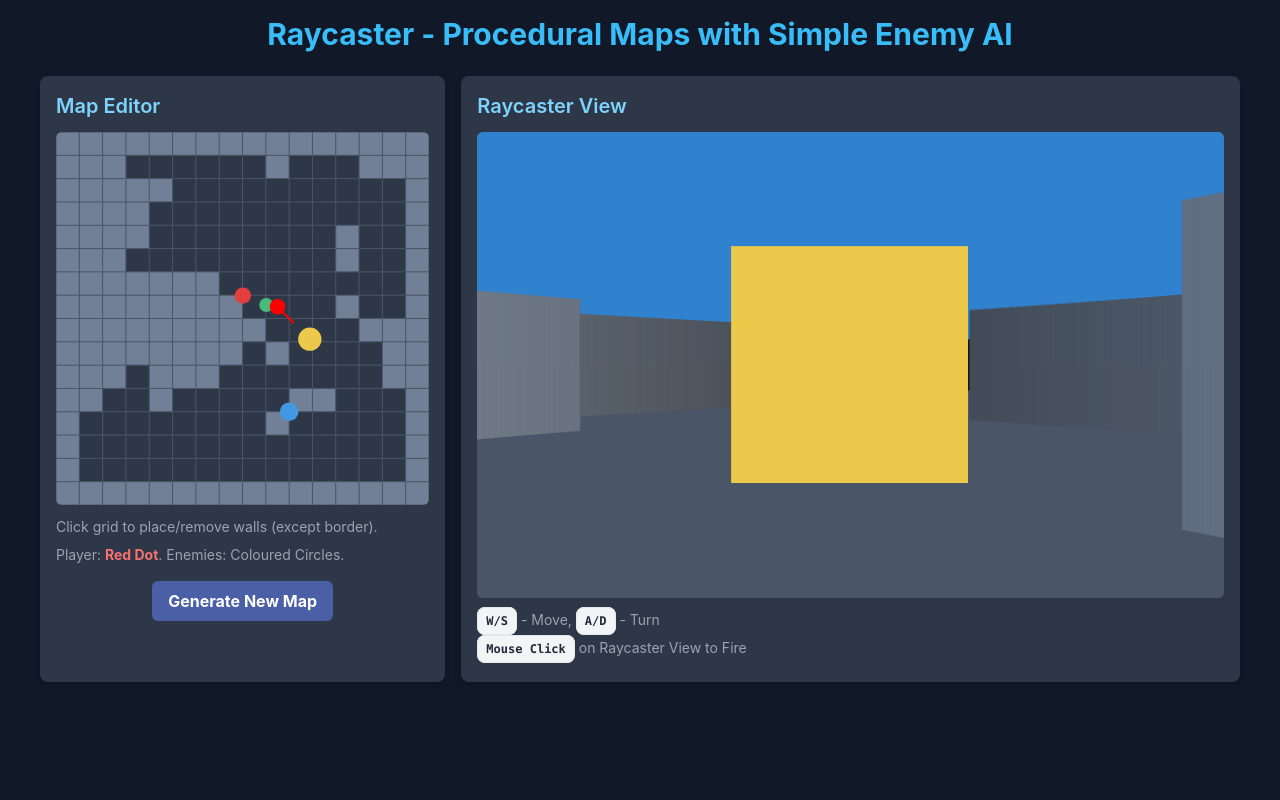
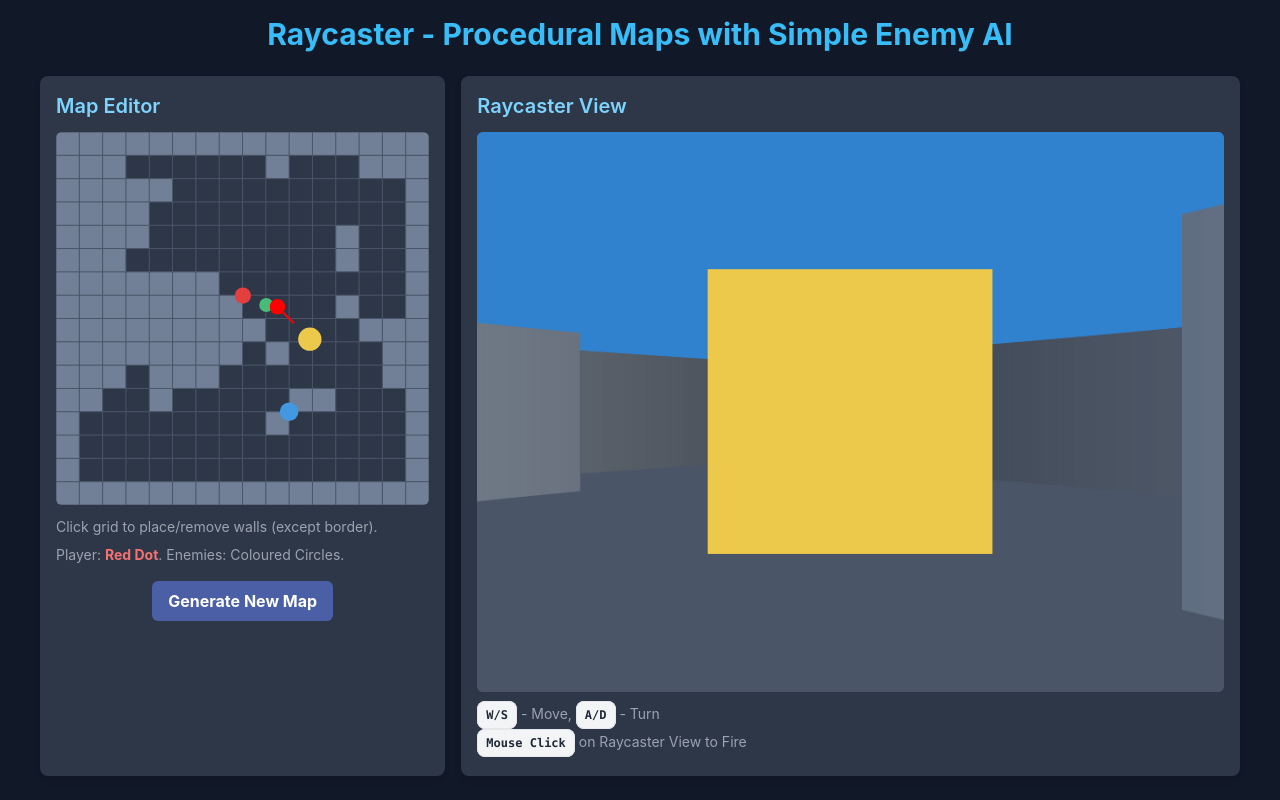
Before and after one commit to friedpuppy/htmlraycast, a plain HTML site: page index.html in a window 1280 px wide. Drawn offline with nearby package versions, Linux system fonts and the light colour scheme.

Commit message:
Adjust raycaster canvas dimensions for improved resolution and aspect ratio handling

```diff
--- a/index.html
+++ b/index.html
@@ -279,7 +279,8 @@
         const ENEMY_MIN_DISTANCE_TO_PLAYER = 0.5; // Minimum distance enemies try to keep from player
         const ENEMY_MIN_SPAWN_DISTANCE_FROM_PLAYER = 4;
         const FOV = Math.PI / 3;
-        let RAYCASTER_CANVAS_WIDTH = 640; let RAYCASTER_CANVAS_HEIGHT = 400;
+        let RAYCASTER_CANVAS_WIDTH = 800; // Default/Initial Width
+        let RAYCASTER_CANVAS_HEIGHT = 600; // Default/Initial Height (4:3 aspect ratio)
         const NUM_RAYS = 320;
         let zBuffer = new Array(NUM_RAYS);
         let enemies = [
@@ -505,12 +506,20 @@
                 mapEditorCanvas.height = editorCellSize * MAP_GRID_HEIGHT;
             }
 
+            // Set Raycaster Canvas Internal Resolution
             const raycasterPanel = raycasterCanvas.parentElement;
+            const desiredBaseWidth = 800;
+            const desiredBaseHeight = 600; // For 4:3 aspect ratio with desiredBaseWidth
+
             if (raycasterPanel && raycasterPanel.clientWidth > 0) {
-                RAYCASTER_CANVAS_WIDTH = raycasterPanel.clientWidth;
-                RAYCASTER_CANVAS_HEIGHT = Math.floor(RAYCASTER_CANVAS_WIDTH * (10/16)); // Maintain aspect ratio
+                // Use the panel's width if it's larger than our desired base, otherwise use desired base.
+                // This allows the canvas to be wider if space is available.
+                RAYCASTER_CANVAS_WIDTH = Math.max(desiredBaseWidth, raycasterPanel.clientWidth);
+                RAYCASTER_CANVAS_HEIGHT = Math.floor(RAYCASTER_CANVAS_WIDTH * (3/4)); // Maintain 4:3 aspect ratio
             } else {
-                RAYCASTER_CANVAS_WIDTH = 640; RAYCASTER_CANVAS_HEIGHT = 400;
+                // Fallback if panel clientWidth is not available or zero
+                RAYCASTER_CANVAS_WIDTH = desiredBaseWidth;
+                RAYCASTER_CANVAS_HEIGHT = desiredBaseHeight;
             }
             raycasterCanvas.width = RAYCASTER_CANVAS_WIDTH;
             raycasterCanvas.height = RAYCASTER_CANVAS_HEIGHT;
```
